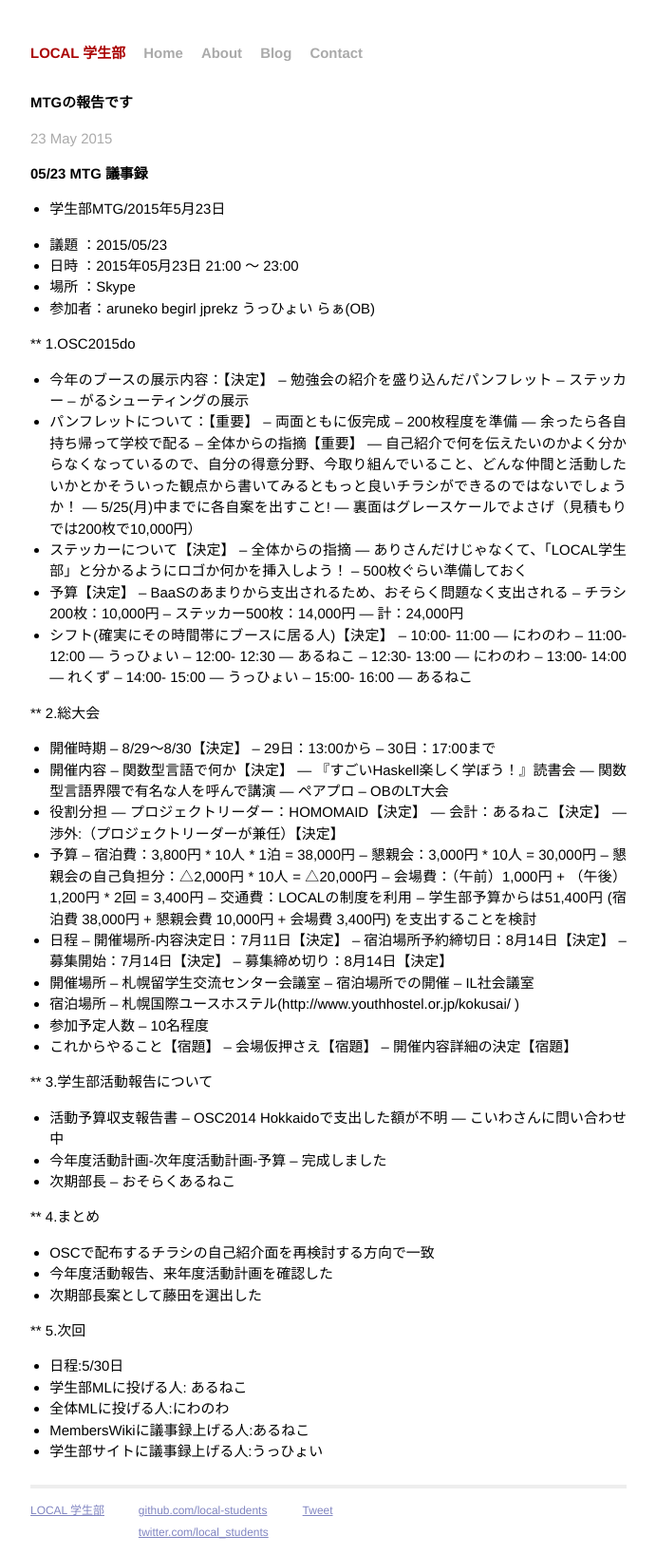
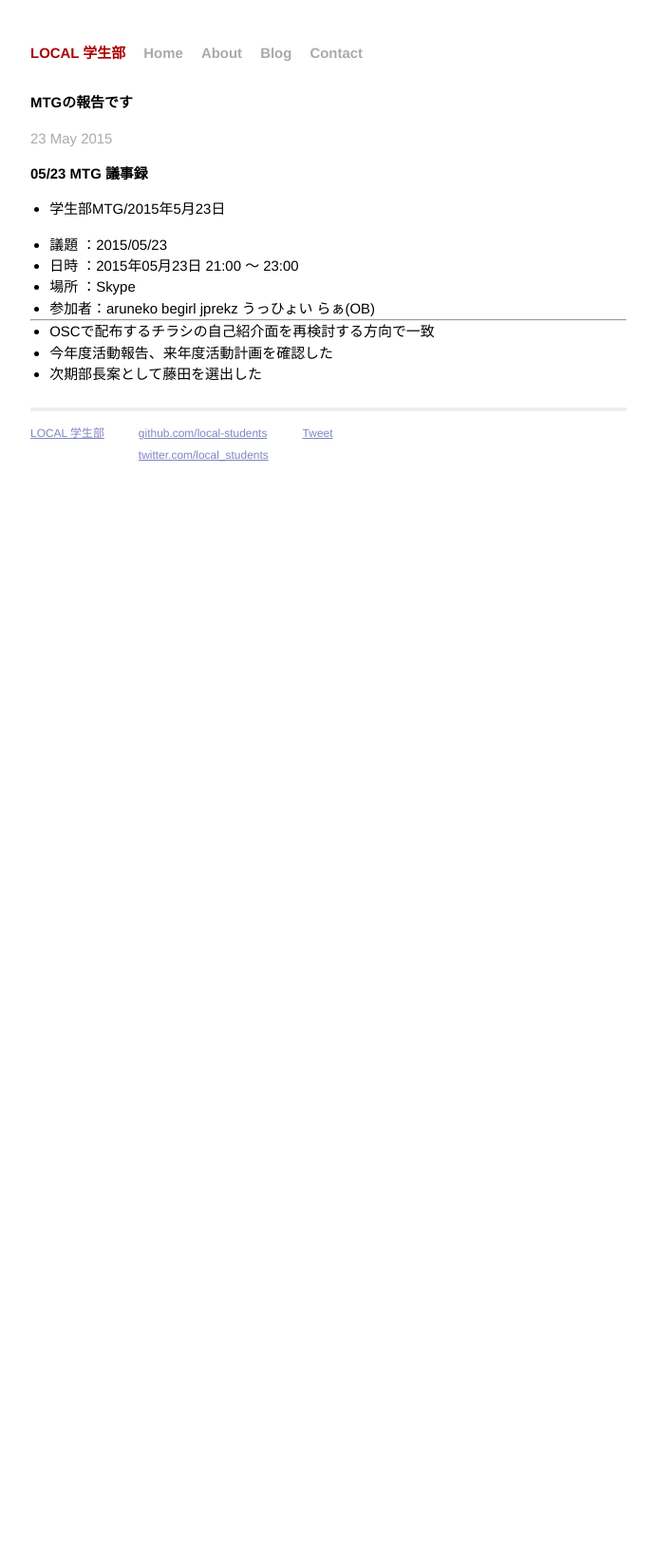
Before and after one commit to local-students/local-students.github.io, a Jekyll site: the page built from _posts/2015-05-23-MTG.markdown, in a window 1280 px wide. Shown: the whole page at 95% size, without its empty margins (294-985 px from the left). Built offline with Jekyll 4.4.1, drawn with Linux system fonts in a browser that asks for light colours; Markdown is read by kramdown in place of the engine named in the settings; comment, search, counter and statistics services are not loaded; after the commit the page ends 945 px from its top, so only the background shows below that.

Commit message:
2015.05.23MTG修正

```diff
--- a/_posts/2015-05-23-MTG.markdown
+++ b/_posts/2015-05-23-MTG.markdown
@@ -14,105 +14,8 @@ categories: MTG
 - 場所 ：Skype
 - 参加者：aruneko begirl jprekz うっひょい らぁ(OB)
 
+---
 
-** 1.OSC2015do
-- 今年のブースの展示内容：【決定】
--- 勉強会の紹介を盛り込んだパンフレット
--- ステッカー
--- がるシューティングの展示
-- パンフレットについて：【重要】
--- 両面ともに仮完成
--- 200枚程度を準備
---- 余ったら各自持ち帰って学校で配る
--- 全体からの指摘【重要】
---- 自己紹介で何を伝えたいのかよく分からなくなっているので、自分の得意分野、今取り組んでいること、どんな仲間と活動したいかとかそういった観点から書いてみるともっと良いチラシができるのではないでしょうか！
---- 5/25(月)中までに各自案を出すこと!
---- 裏面はグレースケールでよさげ（見積もりでは200枚で10,000円）
-- ステッカーについて【決定】
--- 全体からの指摘
---- ありさんだけじゃなくて、「LOCAL学生部」と分かるようにロゴか何かを挿入しよう！
--- 500枚ぐらい準備しておく
-- 予算【決定】
--- BaaSのあまりから支出されるため、おそらく問題なく支出される
--- チラシ200枚：10,000円
--- ステッカー500枚：14,000円
---- 計：24,000円
-- シフト(確実にその時間帯にブースに居る人)【決定】
--- 10:00- 11:00
---- にわのわ
--- 11:00- 12:00
---- うっひょい
--- 12:00- 12:30
---- あるねこ
--- 12:30- 13:00
---- にわのわ
--- 13:00- 14:00
---- れくず
--- 14:00- 15:00
---- うっひょい
--- 15:00- 16:00
---- あるねこ
-
-
-** 2.総大会
-- 開催時期
--- 8/29～8/30【決定】
--- 29日：13:00から
--- 30日：17:00まで
-- 開催内容
--- 関数型言語で何か【決定】
---- 『すごいHaskell楽しく学ぼう！』読書会
---- 関数型言語界隈で有名な人を呼んで講演
---- ペアプロ
--- OBのLT大会
-- 役割分担
---- プロジェクトリーダー：HOMOMAID【決定】
---- 会計：あるねこ【決定】
---- 渉外:（プロジェクトリーダーが兼任）【決定】
-- 予算
--- 宿泊費：3,800円 * 10人 * 1泊 = 38,000円
--- 懇親会：3,000円 * 10人 = 30,000円
--- 懇親会の自己負担分：△2,000円 * 10人 = △20,000円
--- 会場費：（午前）1,000円 + （午後）1,200円 * 2回 = 3,400円
--- 交通費：LOCALの制度を利用
--- 学生部予算からは51,400円 (宿泊費 38,000円 + 懇親会費 10,000円 + 会場費 3,400円) を支出することを検討
-- 日程
--- 開催場所-内容決定日：7月11日【決定】
--- 宿泊場所予約締切日：8月14日【決定】
--- 募集開始：7月14日【決定】
--- 募集締め切り：8月14日【決定】
-- 開催場所
--- 札幌留学生交流センター会議室
--- 宿泊場所での開催
--- IL社会議室
-- 宿泊場所
--- 札幌国際ユースホステル(http://www.youthhostel.or.jp/kokusai/ )
-- 参加予定人数
--- 10名程度
-- これからやること【宿題】
--- 会場仮押さえ【宿題】
--- 開催内容詳細の決定【宿題】
-
-
-** 3.学生部活動報告について
-- 活動予算収支報告書
--- OSC2014 Hokkaidoで支出した額が不明
---- こいわさんに問い合わせ中
-- 今年度活動計画-次年度活動計画-予算
--- 完成しました
-- 次期部長
--- おそらくあるねこ
-
-
-** 4.まとめ
 - OSCで配布するチラシの自己紹介面を再検討する方向で一致
 - 今年度活動報告、来年度活動計画を確認した
 - 次期部長案として藤田を選出した
-
-
-** 5.次回
-- 日程:5/30日
-- 学生部MLに投げる人: あるねこ
-- 全体MLに投げる人:にわのわ
-- MembersWikiに議事録上げる人:あるねこ
-- 学生部サイトに議事録上げる人:うっひょい
```
